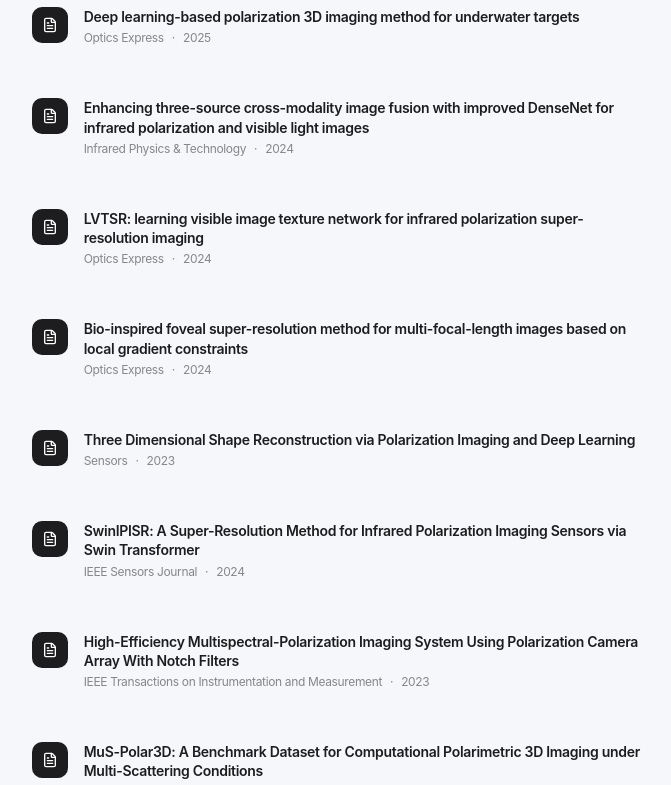
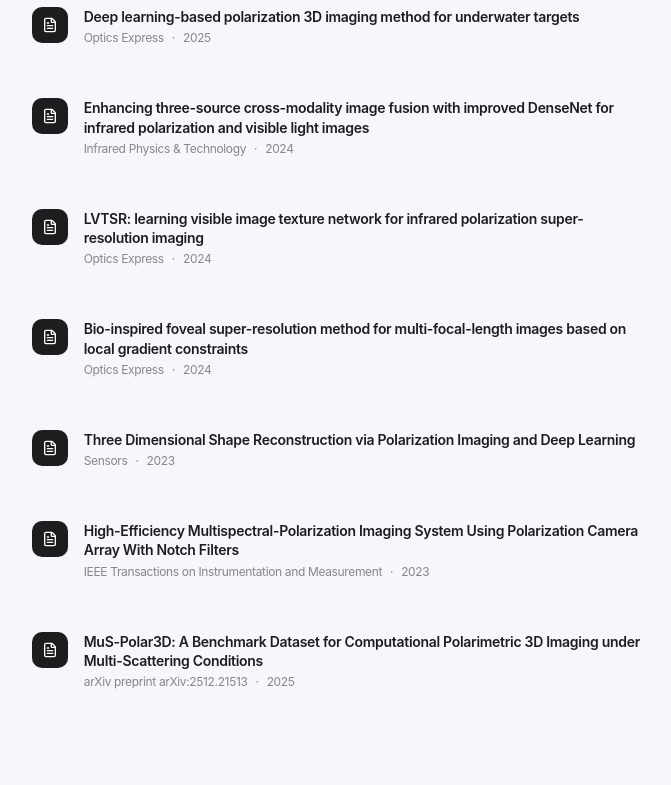
Before and after one commit to WangPuyun/ai-lab-website, a React (Vite) app: page / in a window 1280 px wide. Shown: the part 5066-5851 px from the top of the page, without its empty margins (553-1224 px from the left). Built offline with nearby package versions, Linux system fonts and the light colour scheme; no server answers.

Commit message:
删除重复的学术成果

```diff
--- a/src/sections/Publications.tsx
+++ b/src/sections/Publications.tsx
@@ -117,12 +117,12 @@ const sharedPublications = [
   {
     id: 10,
     type: 'paper' as const,
-    title: 'Swinipisr: A super-resolution method for infrared polarization imaging sensors via swin transformer',
-    authors: 'Wu XY, Zhou Bin, Wang XS, Peng J, Lin P, Cao RJ',
+    title: 'SwinIPISR: A Super-Resolution Method for Infrared Polarization Imaging Sensors via Swin Transformer',
+    authors: 'Wu, XY, Zhou, B, Huang, F',
     venue: 'IEEE Sensors Journal',
-    year: '2023',
-    abstract: 'The paper proposes SwinIPISR, a deep-learning super-resolution method that enhances infrared polarization images while preserving their polarization information.',
-    link: 'https://ieeexplore.ieee.org/abstract/document/10325418',
+    year: '2024',
+    abstract: 'The performance of infrared polarization remote sensing systems is limited by sensor resolution.',
+    link: 'https://webofscience.clarivate.cn/wos/woscc/full-record/WOS%3A001136951300048',
   },
   {
     id: 11,
@@ -187,16 +187,6 @@ const sharedPublications = [
   {
     id: 17,
     type: 'paper' as const,
-    title: 'SwinIPISR: A Super-Resolution Method for Infrared Polarization Imaging Sensors via Swin Transformer',
-    authors: 'Wu, XY, Zhou, B, Huang, F',
-    venue: 'IEEE Sensors Journal',
-    year: '2024',
-    abstract: 'The performance of infrared polarization remote sensing systems is limited by sensor resolution.',
-    link: 'https://webofscience.clarivate.cn/wos/woscc/full-record/WOS%3A001136951300048',
-  },
-  {
-    id: 18,
-    type: 'paper' as const,
     title: 'High-Efficiency Multispectral-Polarization Imaging System Using Polarization Camera Array With Notch Filters',
     authors: 'Huang, F, Cao, RJ, Wu, XY',
     venue: 'IEEE Transactions on Instrumentation and Measurement',
@@ -205,7 +195,7 @@ const sharedPublications = [
     link: 'https://webofscience.clarivate.cn/wos/woscc/full-record/WOS%3A001102358800027',
   },
   {
-    id: 19,
+    id: 18,
     type: 'paper' as const,
     title: 'MuS-Polar3D: A Benchmark Dataset for Computational Polarimetric 3D Imaging under Multi-Scattering Conditions',
     authors: 'Wang PY, Yu KM, He HY, Wu XY',
```
